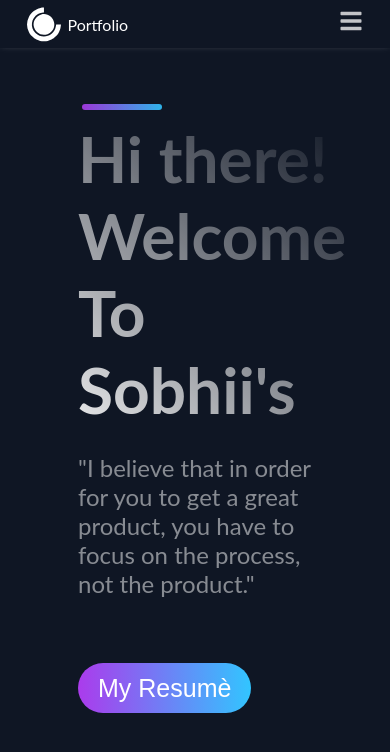
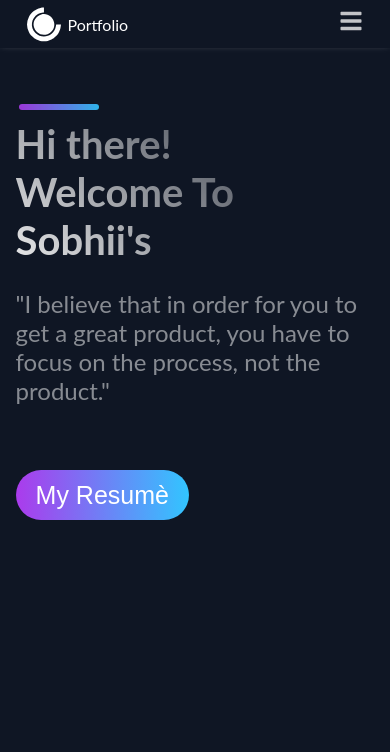
Before and after one commit to eslamsobhy/portfolio-app, a React (Create React App) app: page / in a window 390 px wide. Shown: the top 752 px of the page. Built offline with nearby package versions, Linux system fonts and the light colour scheme.

Commit message:
fixed some issues at the responsive mode

```diff
--- a/src/index.css
+++ b/src/index.css
@@ -37,6 +37,12 @@ code {
   padding-top: 100px;
 }
 
+@media (max-width: 520px) {
+  .section-container {
+    width: 92%;
+  }
+}
+
 .section-title {
   position: relative;
   color: white;
@@ -72,6 +78,13 @@ code {
   background-image: linear-gradient(-45deg, #fff, transparent);
 }
 
+/* Section title in responsive mode */
+@media (max-width: 450px) {
+  .section-title {
+    font-size: 2.5rem !important;
+  }
+}
+
 .main-btn {
   color: rgba(255, 255, 255);
   /* background-color: rgba(255, 255, 255, 0.75); */
```
